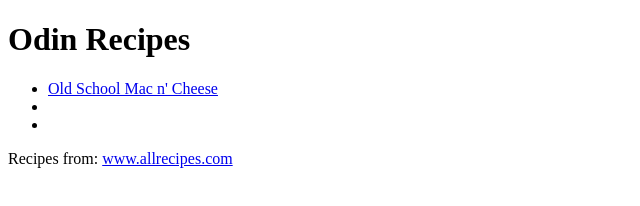
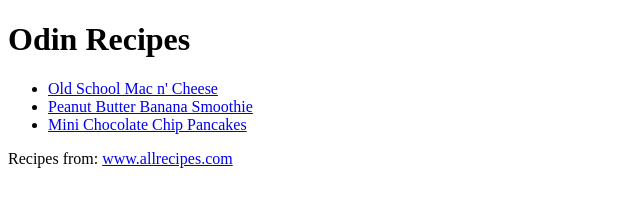
Before and after one commit to timothy-williams/odin-recipes, a plain HTML site: page index.html in a window 1280 px wide. Shown: the whole page, without its empty margins (0-640 px from the left). Drawn offline with Linux system fonts and the light colour scheme.

Commit message:
Fixed elements of recipe list

```diff
--- a/index.html
+++ b/index.html
@@ -11,8 +11,8 @@
   <h1>Odin Recipes</h1>
   <ul>
     <li><a href="recipes/mac_n_cheese.html">Old School Mac n' Cheese</a></li>
-    <li><a href="recipes/smoothie.html"></a></li>
-    <li><a href="recipes/pancakes.html"></a></li>
+    <li><a href="recipes/smoothie.html">Peanut Butter Banana Smoothie</a></li>
+    <li><a href="recipes/pancakes.html">Mini Chocolate Chip Pancakes</a></li>
   </ul>
   <p>Recipes from: <a href="https://www.allrecipes.com/">www.allrecipes.com</a></p>
 </body>
```
